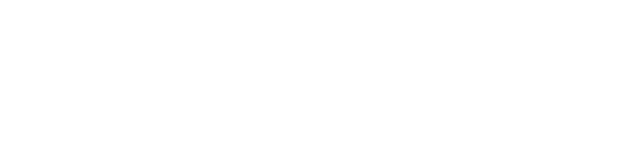
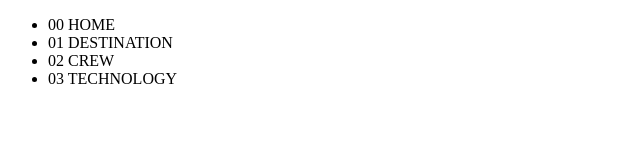
Before and after one commit to Robinho1997/navbar-responsive, a plain HTML site: page navbar.html in a window 1280 px wide. Shown: the whole page, without its empty margins (0-640 px from the left). Drawn offline with Linux system fonts and the light colour scheme.

Commit message:
adding the structure of the navbar as a unordered list

```diff
--- a/navbar.html
+++ b/navbar.html
@@ -9,6 +9,12 @@
 </head>
 <body>
 
+ <ul>
+   <li> <a> <span> 00 </span> HOME           </a></li>
+   <li> <a> <span> 01 </span> DESTINATION    </a></li>
+   <li> <a> <span> 02 </span> CREW           </a></li>
+   <li> <a> <span> 03 </span> TECHNOLOGY     </a></li>
+ </ul>
 
 
 
```
